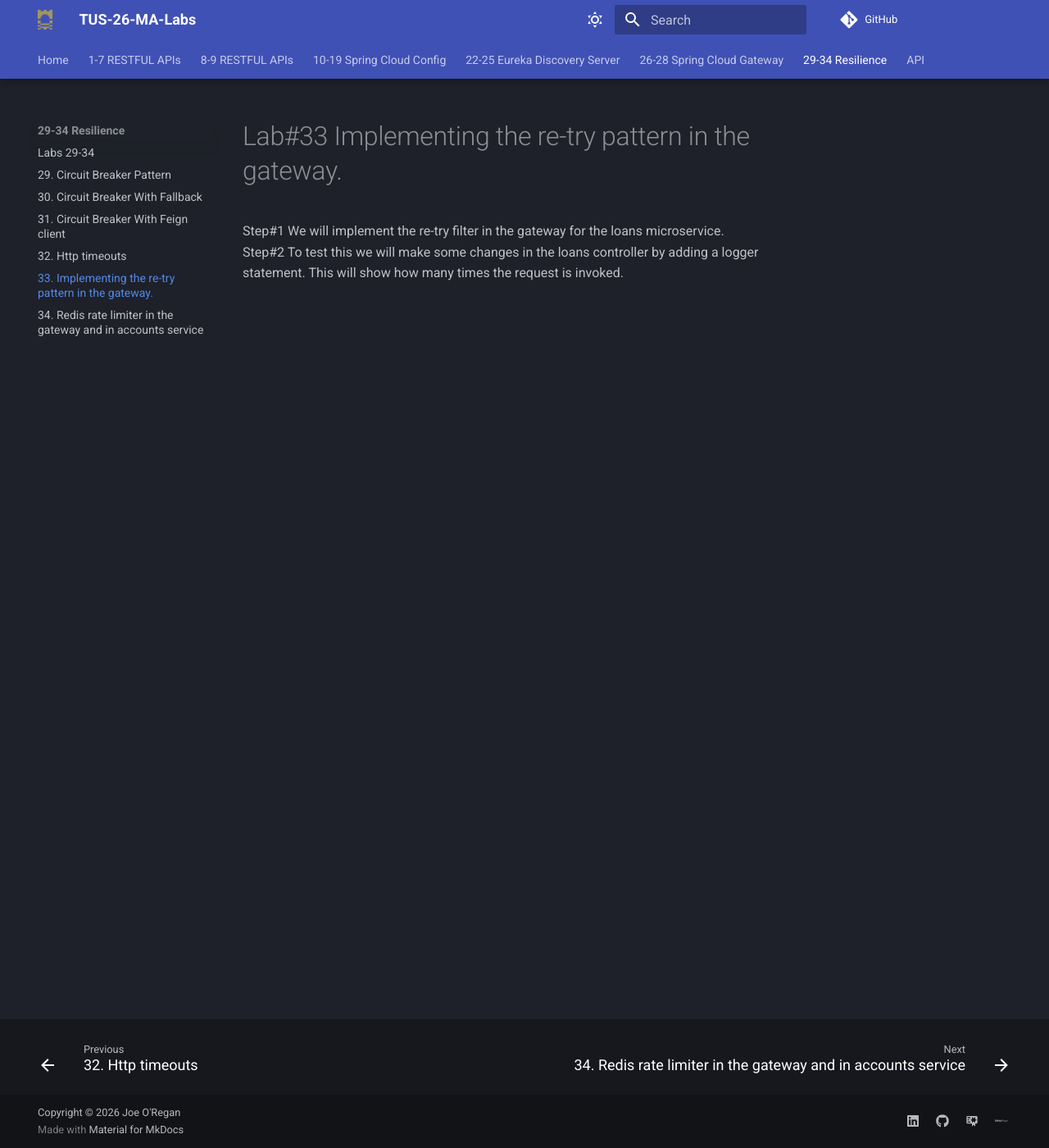
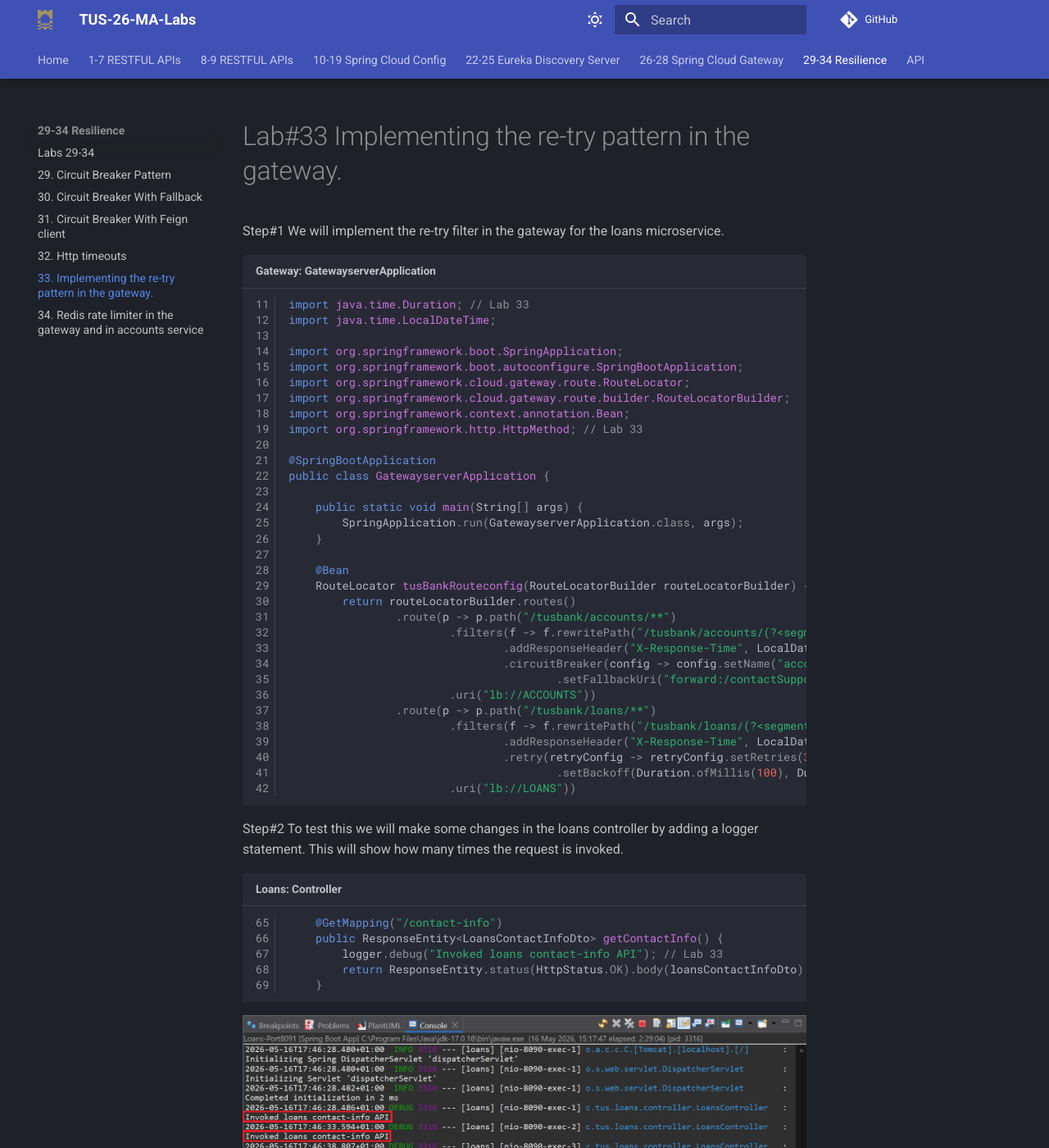
Before and after one commit to joeaoregan/TUS-26-MA-Labs, an MkDocs documentation site: the page built from docs/labs29-34/lab33/index.md, in a window 1280 px wide and 1400 px high. Shown: the whole window at 82% size. Built offline with MkDocs 1.6.1 and Material for MkDocs 9.7.7, drawn with Linux system fonts in a browser that asks for light colours; comment, search, counter and statistics services are not loaded; some of the changed text lies outside the part shown.

Commit message:
lab33: Implementing the re-try pattern in the gateway

````diff
--- a/docs/labs29-34/lab33/index.md
+++ b/docs/labs29-34/lab33/index.md
@@ -1,3 +1,55 @@
 # Lab#33 Implementing the re-try pattern in the gateway.
 Step#1 We will implement the re-try filter in the gateway for the loans microservice.
+
+```java title="Gateway: GatewayserverApplication" linenums="11"
+import java.time.Duration; // Lab 33
+import java.time.LocalDateTime;
+
+import org.springframework.boot.SpringApplication;
+import org.springframework.boot.autoconfigure.SpringBootApplication;
+import org.springframework.cloud.gateway.route.RouteLocator;
+import org.springframework.cloud.gateway.route.builder.RouteLocatorBuilder;
+import org.springframework.context.annotation.Bean;
+import org.springframework.http.HttpMethod; // Lab 33
+
+@SpringBootApplication
+public class GatewayserverApplication {
+
+	public static void main(String[] args) {
+		SpringApplication.run(GatewayserverApplication.class, args);
+	}
+
+	@Bean
+	RouteLocator tusBankRouteconfig(RouteLocatorBuilder routeLocatorBuilder) { // Lab 27
+		return routeLocatorBuilder.routes()
+				.route(p -> p.path("/tusbank/accounts/**")
+						.filters(f -> f.rewritePath("/tusbank/accounts/(?<segment>.*)", "/${segment}")
+								.addResponseHeader("X-Response-Time", LocalDateTime.now().toString())
+								.circuitBreaker(config -> config.setName("accountsCircuitBreaker") // lab 29
+										.setFallbackUri("forward:/contactSupport"))) // lab 30
+						.uri("lb://ACCOUNTS"))
+				.route(p -> p.path("/tusbank/loans/**")
+						.filters(f -> f.rewritePath("/tusbank/loans/(?<segment>.*)", "/${segment}")
+								.addResponseHeader("X-Response-Time", LocalDateTime.now().toString())
+								.retry(retryConfig -> retryConfig.setRetries(3).setMethods(HttpMethod.GET)
+										.setBackoff(Duration.ofMillis(100), Duration.ofMillis(1000), 2, true))) // Lab 33
+						.uri("lb://LOANS"))
+```
+
 Step#2 To test this we will make some changes in the loans controller by adding a logger statement. This will show how many times the request is invoked.
+
+```java title="Loans: Controller" linenums="65"
+	@GetMapping("/contact-info")
+	public ResponseEntity<LoansContactInfoDto> getContactInfo() {
+		logger.debug("Invoked loans contact-info API"); // Lab 33
+		return ResponseEntity.status(HttpStatus.OK).body(loansContactInfoDto);
+	}
+```
+
+![Retries](pic1.png)
+
+    Figure 1. Logger message appears 4 times, once for first attempt, then 3 by retries
+
+![Gateway Timeout](pic2.png)
+
+    Figure 2. After 3 Retries Status 504 Gateway Timeout
````
Also changed, not shown: docs/labs29-34/lab33/pic1.png (added), docs/labs29-34/lab33/pic2.png (added), 2 other files.
